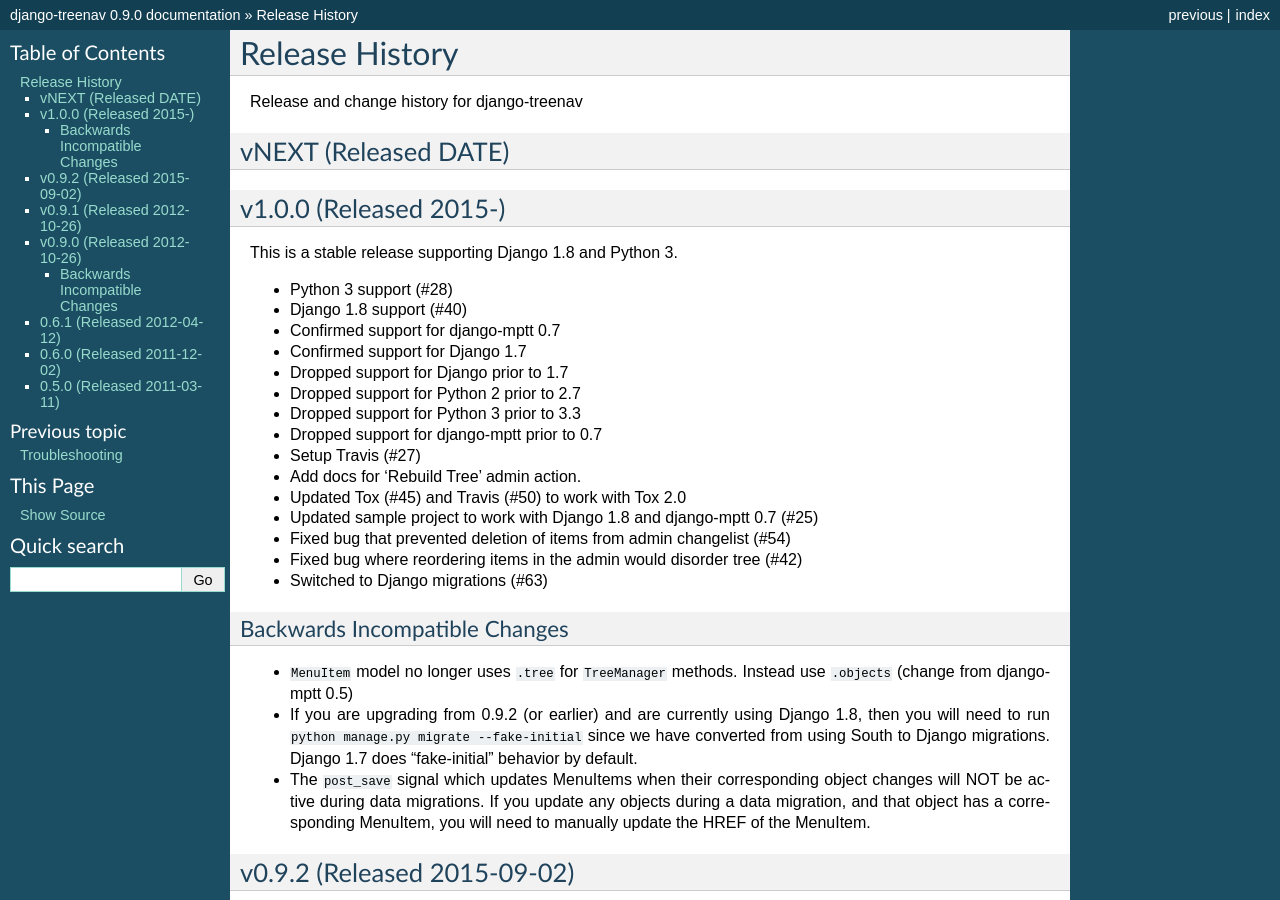
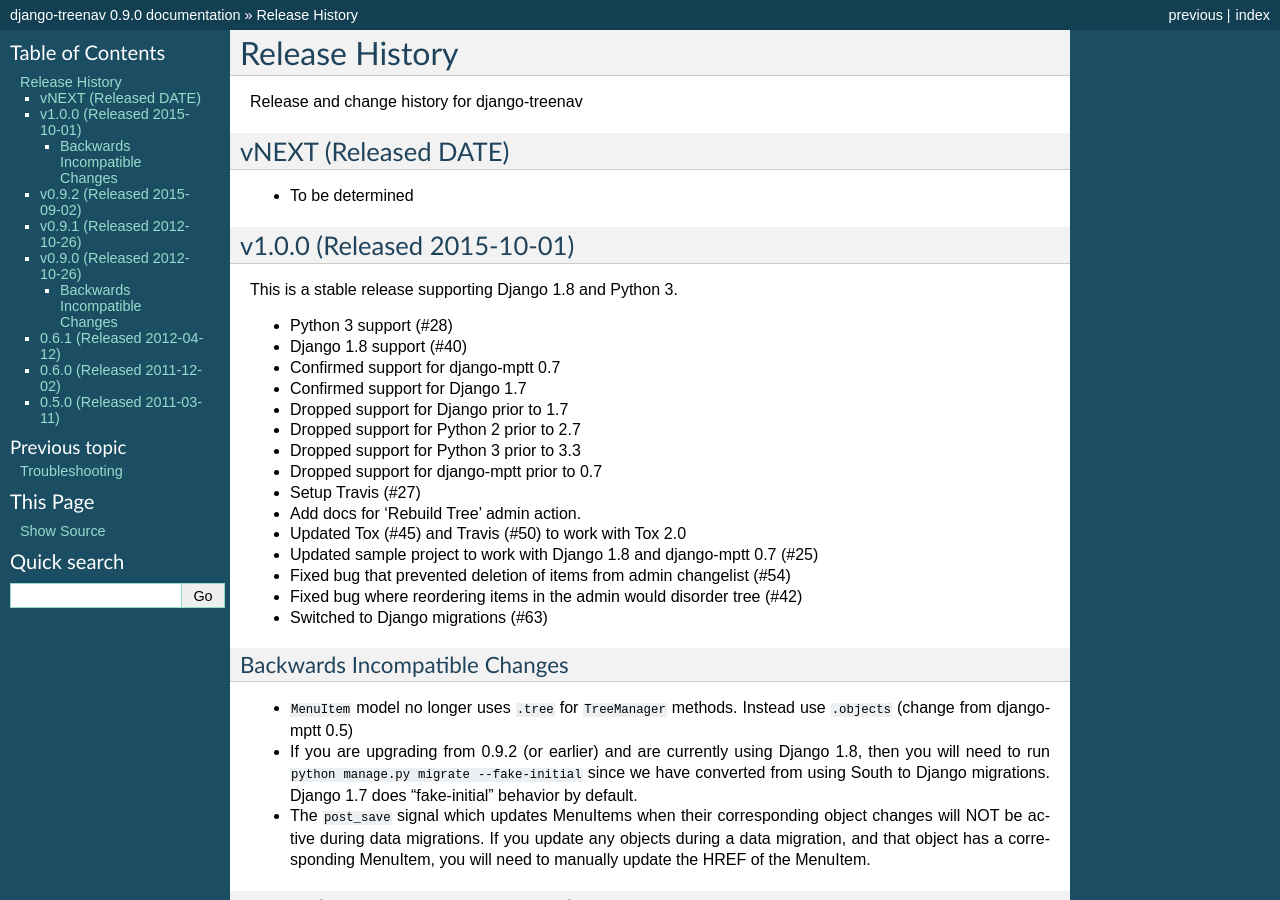
Before and after one commit to caktus/django-treenav, a Sphinx documentation site: the page built from docs/releases.rst, in a window 1280 px wide and 900 px high. Built offline with Sphinx 7.4.7, drawn with Linux system fonts in a browser that asks for light colours.

```diff
--- a/docs/releases.rst
+++ b/docs/releases.rst
@@ -6,7 +6,10 @@ Release and change history for django-treenav
 vNEXT (Released DATE)
 ---------------------
 
-v1.0.0 (Released 2015-)
+- To be determined
+
+
+v1.0.0 (Released 2015-10-01)
 ------------------------------------
 
 This is a stable release supporting Django 1.8 and Python 3.
--- a/treenav/__init__.py
+++ b/treenav/__init__.py
@@ -1,2 +1,2 @@
-__version__ = '0.9.2'
+__version__ = '1.0.0'
 default_app_config = 'treenav.apps.TreenavConfig'
```
